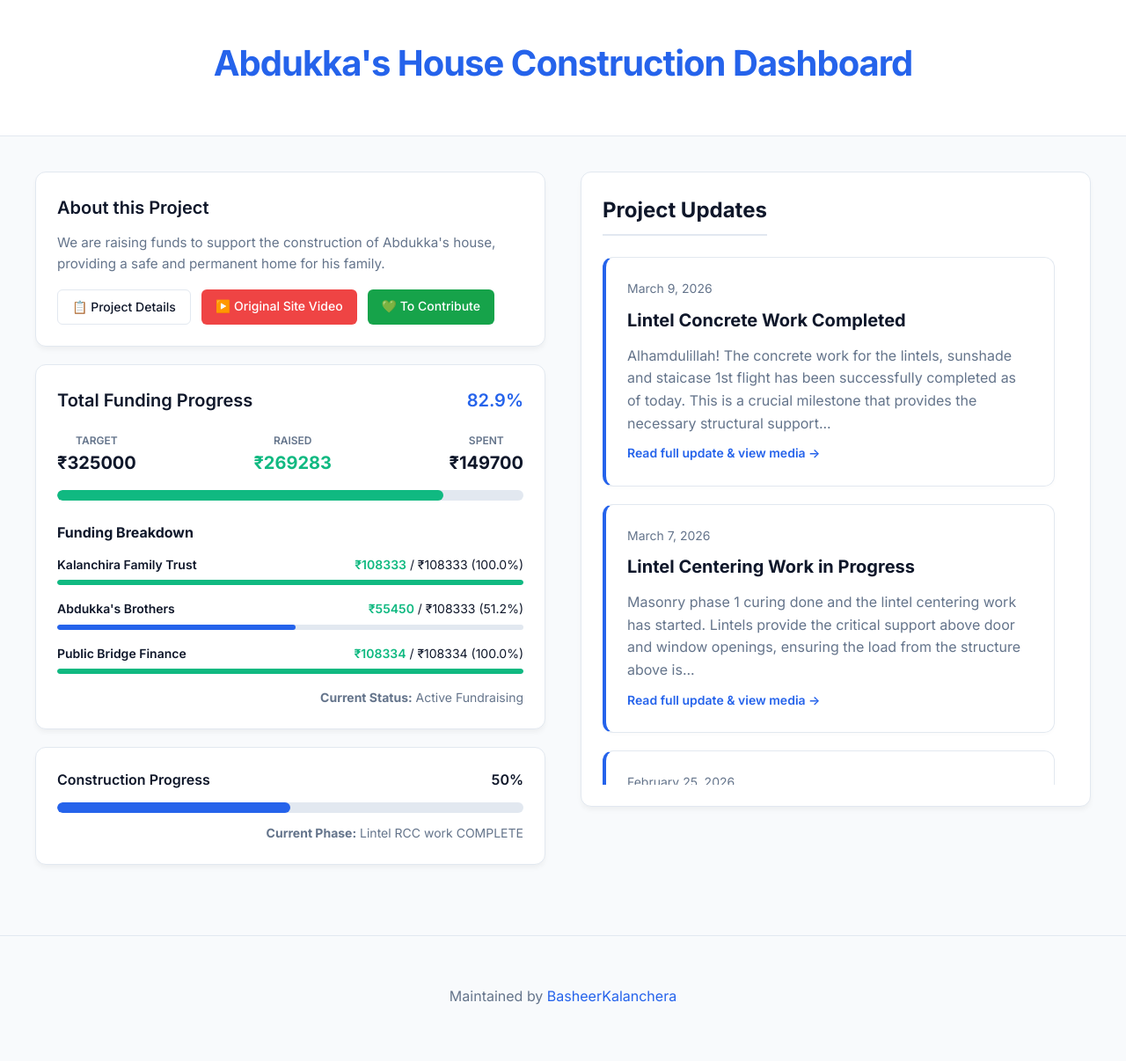
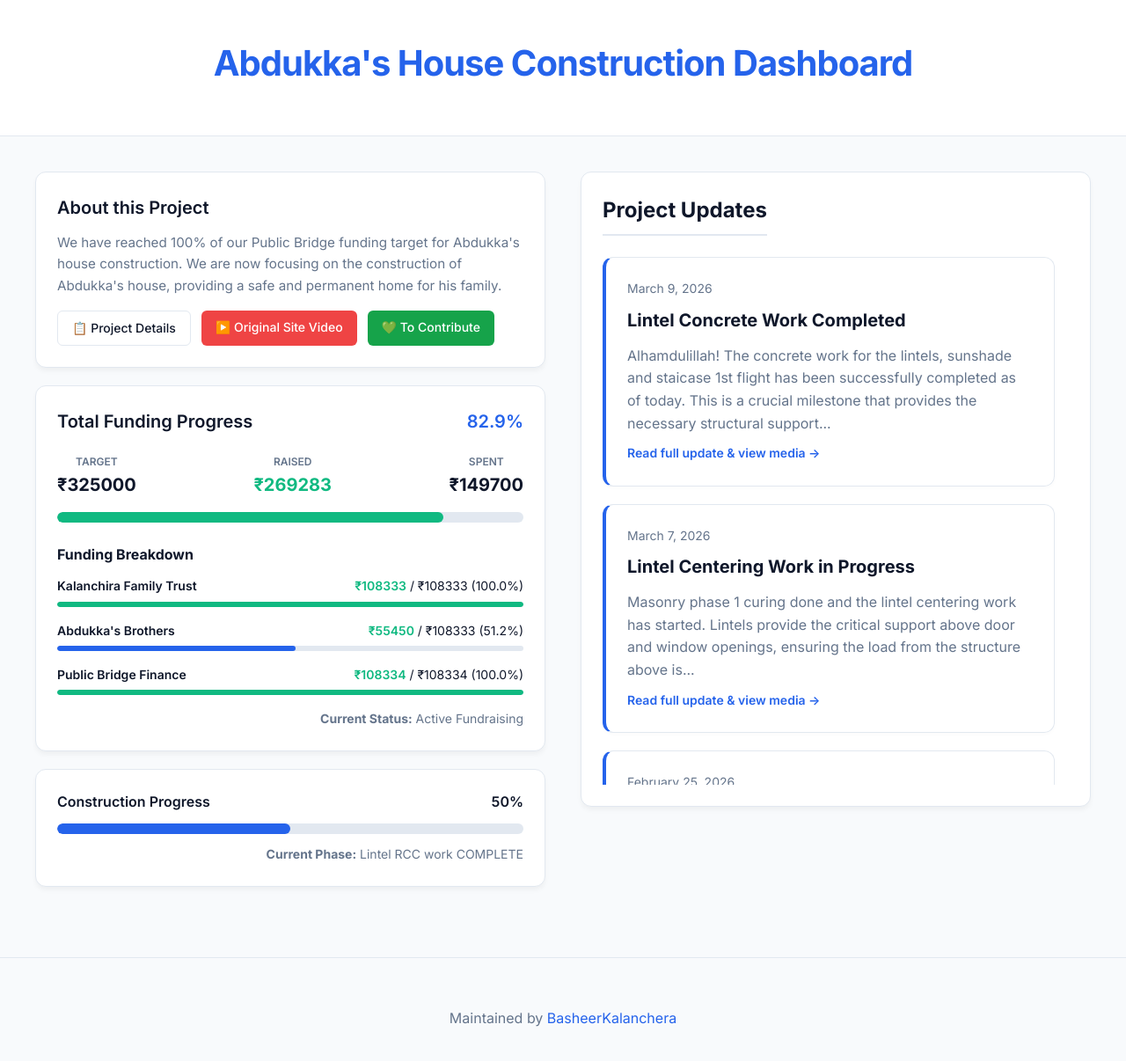
Before and after one commit to BasheerKalanchera/project-amanah, a Jekyll site: the page built from index.html, in a window 1280 px wide. Shown: the top 1206 px of the page at 88% size. Built offline with Jekyll 4.4.1, drawn with Linux system fonts in a browser that asks for light colours.

Commit message:
Feat: Updated the About page to mention  reaching 100% of Public Bridge Finance target

```diff
--- a/_data/about.yml
+++ b/_data/about.yml
@@ -1,3 +1,3 @@
-about_text: "We are raising funds to support the construction of Abdukka's house, providing a safe and permanent home for his family."
+about_text: "We have reached 100% of our Public Bridge funding target for Abdukka's house construction. We are now focusing on the construction of Abdukka's house, providing a safe and permanent home for his family."
 doc_link: "https://docs.google.com/document/d/1OQrZiWfpzIq9EJmBMkSfXP_f5NDVutWEn85DFVtKDuA/edit?usp=sharing"
 video_link: "https://www.youtube.com/watch?v=H9LhRwpgAPw"
```
